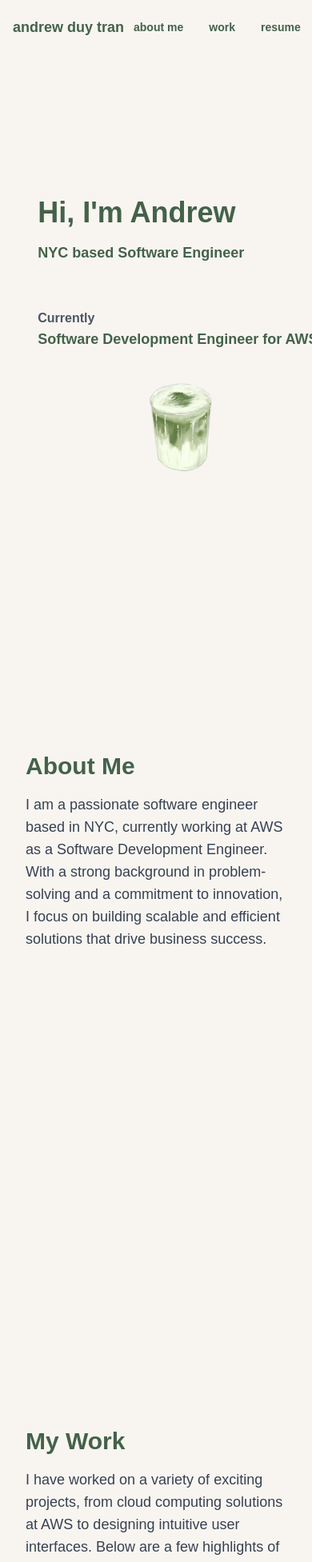
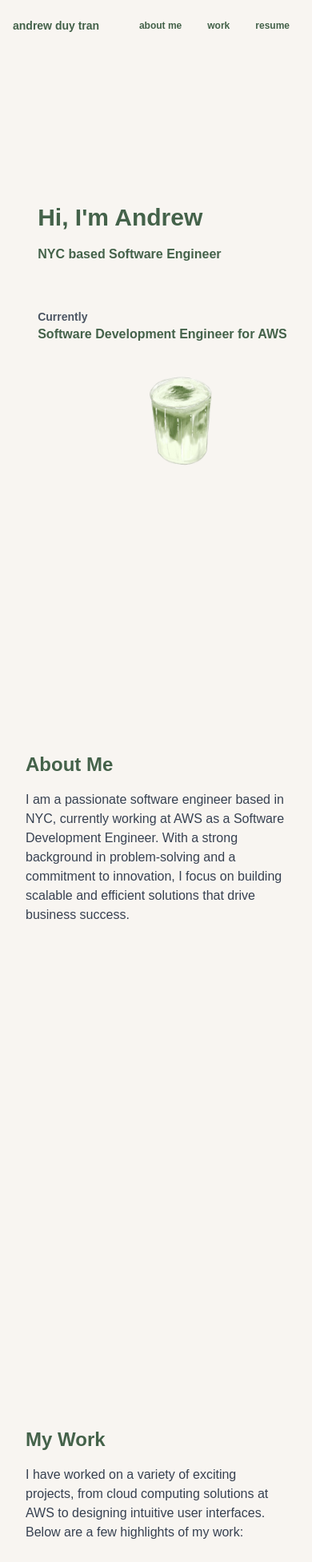
Before and after one commit to andrewtran117/andrewtran117.github.io, a Next.js app: page / in a window 390 px wide. Shown: the top 1953 px of the page at 80% size. Built offline with nearby package versions, Linux system fonts and the light colour scheme.

Commit message:
no sideways scroll mobile

```diff
--- a/app/page.tsx
+++ b/app/page.tsx
@@ -19,12 +19,17 @@ export default function Home() {
 
   return (
     <div>
+      {/* Meta tag for responsive scaling */}
+      <head>
+        <meta name="viewport" content="width=device-width, initial-scale=1.0" />
+      </head>
+
       {/* Top Container for Logo and Tab Bar */}
       <div className="fixed top-0 left-0 right-0 py-4 z-50 bg-[#F8F5F1]">
         <div className="max-w-7xl mx-auto flex justify-between items-center px-4 sm:px-6 lg:px-8 w-full">
           {/* Logo */}
           <div
-            className="text-[#44624A] font-inter text-lg sm:text-xl font-bold cursor-pointer"
+            className="text-[#44624A] font-inter text-sm sm:text-lg md:text-xl lg:text-2xl font-bold cursor-pointer"
             onClick={scrollToTop}
             style={{ whiteSpace: 'nowrap' }}
           >
@@ -35,14 +40,14 @@ export default function Home() {
           <div className="flex space-x-2 w-full justify-end">
             <a
               href="#aboutMe"
-              className="px-3 py-2 text-sm sm:text-md md:text-lg lg:text-xl font-inter font-bold text-[#44624A] hover:text-black transition"
+              className="px-3 py-2 text-xs sm:text-sm md:text-lg lg:text-xl font-inter font-bold text-[#44624A] hover:text-black transition"
               style={{ whiteSpace: 'nowrap' }}
             >
               about me
             </a>
             <a
               href="#work"
-              className="px-3 py-2 text-sm sm:text-md md:text-lg lg:text-xl font-inter font-bold text-[#44624A] hover:text-black transition"
+              className="px-3 py-2 text-xs sm:text-sm md:text-lg lg:text-xl font-inter font-bold text-[#44624A] hover:text-black transition"
             >
               work
             </a>
@@ -50,7 +55,7 @@ export default function Home() {
               href="https://drive.google.com/file/d/1imDv7-Oz0AB6ISDQGXQdzRUD2LvwHUW2/view?usp=sharing"
               target="_blank"
               rel="noopener noreferrer"
-              className="px-3 py-2 text-sm sm:text-md md:text-lg lg:text-xl font-inter font-bold text-[#44624A] hover:text-black transition"
+              className="px-3 py-2 text-xs sm:text-sm md:text-lg lg:text-xl font-inter font-bold text-[#44624A] hover:text-black transition"
             >
               resume
             </a>
@@ -64,17 +69,17 @@ export default function Home() {
           <div className="grid grid-cols-1 md:grid-cols-2 w-full max-w-6xl px-4 animate-fadeInSmooth transform" style={{ transform: 'translateX(8%)' }}>
 
             <div className="flex flex-col justify-center font-inter font-bold pb-8">
-              <h1 className="text-4xl md:text-5xl mb-4 text-[#44624A]">Hi, I&apos;m Andrew</h1>
-              <p className="text-lg md:text-xl mb-2 text-[#44624A]">NYC based Software Engineer</p>
-              <p className="text-base md:text-lg text-gray-600 pt-12">Currently</p>
-              <p className="text-lg md:text-xl text-[#44624A]">Software Development Engineer for AWS</p>
+              <h1 className="text-3xl sm:text-4xl md:text-5xl mb-4 text-[#44624A]">Hi, I&apos;m Andrew</h1>
+              <p className="text-base sm:text-lg md:text-xl mb-2 text-[#44624A]">NYC based Software Engineer</p>
+              <p className="text-sm sm:text-base md:text-lg text-gray-600 pt-12">Currently</p>
+              <p className="text-base sm:text-lg md:text-xl text-[#44624A]">Software Development Engineer for AWS</p>
             </div>
 
             <div className="flex items-center justify-center">
               <img
                 src="/matcha2.png"
                 alt="Matcha Glass"
-                className="w-32 h-32 md:w-80 md:h-80 lg:w-96 lg:h-96 object-contain"
+                className="w-24 sm:w-32 md:w-48 lg:w-80 h-32 md:h-48 lg:h-80 object-contain"
               />
             </div>
           </div>
@@ -102,8 +107,8 @@ export default function Home() {
       {/* About Me Section */}
       <div id="aboutMe" className="min-h-screen bg-[#F8F5F1] px-8 py-12 pt-24 font-inter">
         <div className="max-w-7xl mx-auto text-left">
-          <h2 className="text-3xl md:text-4xl font-bold text-[#44624A] mb-4">About Me</h2>
-          <p className="text-lg md:text-xl text-gray-700 mb-6">
+          <h2 className="text-2xl sm:text-3xl md:text-4xl font-bold text-[#44624A] mb-4">About Me</h2>
+          <p className="text-base sm:text-lg md:text-xl text-gray-700 mb-6">
             I am a passionate software engineer based in NYC, currently working at AWS as a Software Development Engineer. With a strong background in problem-solving and a commitment to innovation, I focus on building scalable and efficient solutions that drive business success.
           </p>
         </div>
@@ -112,8 +117,8 @@ export default function Home() {
       {/* Work Section */}
       <div id="work" className="min-h-screen bg-[#F8F5F1] px-8 py-12 pt-24 font-inter">
         <div className="max-w-7xl mx-auto text-left">
-          <h2 className="text-3xl md:text-4xl font-bold text-[#44624A] mb-4">My Work</h2>
-          <p className="text-lg md:text-xl text-gray-700 mb-6">
+          <h2 className="text-2xl sm:text-3xl md:text-4xl font-bold text-[#44624A] mb-4">My Work</h2>
+          <p className="text-base sm:text-lg md:text-xl text-gray-700 mb-6">
             I have worked on a variety of exciting projects, from cloud computing solutions at AWS to designing intuitive user interfaces. Below are a few highlights of my work:
           </p>
         </div>
```
